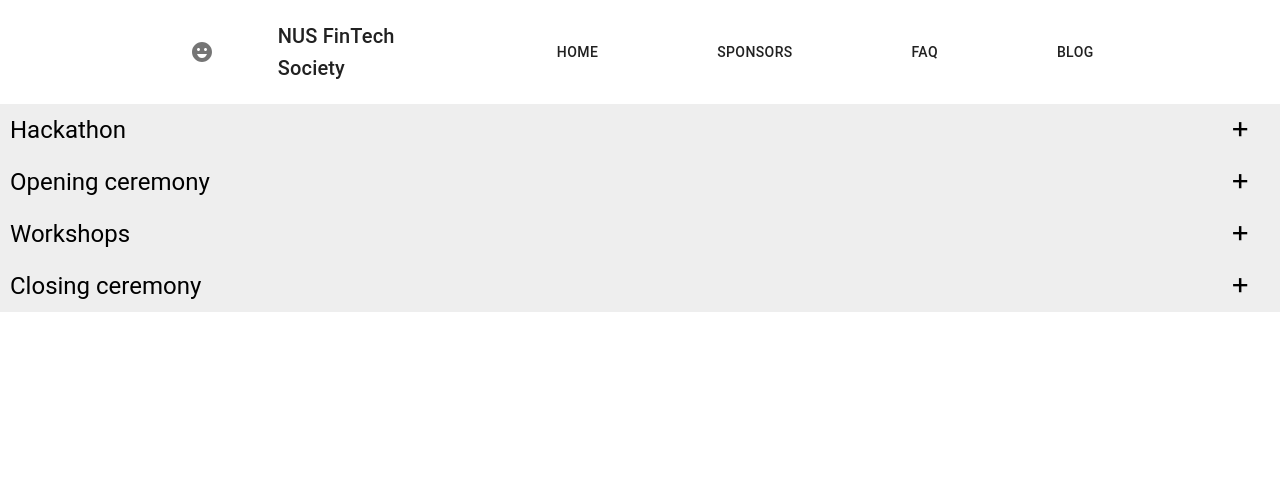
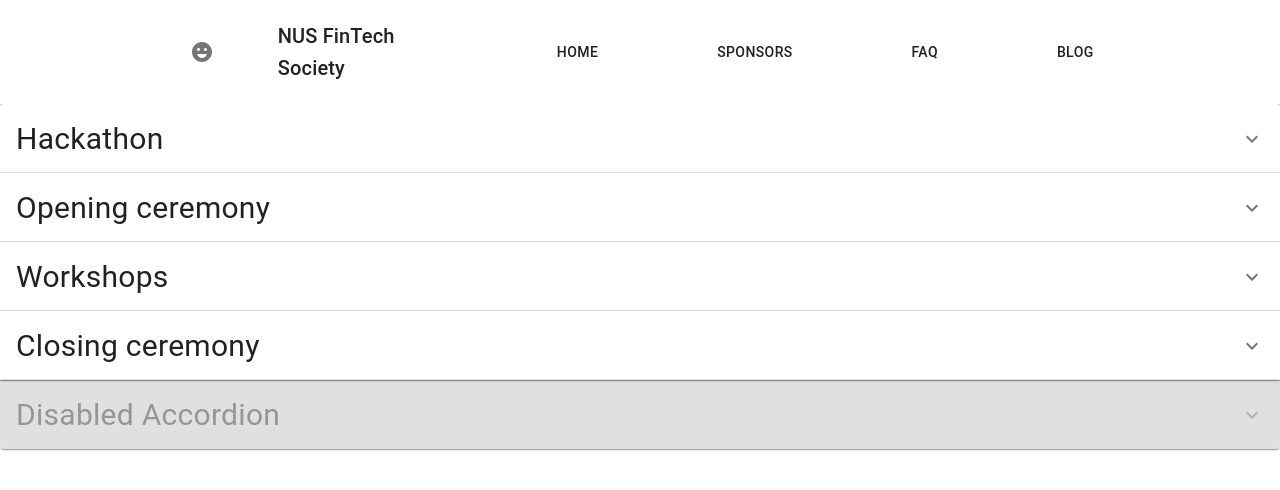
Before and after one commit to NUS-Fintech-Society/SD_FTS_Month, a React (Create React App) app in the folder fintech-month/: page /faq in a window 1280 px wide. Shown: the top 490 px of the page. Built offline with nearby package versions, Linux system fonts and the light colour scheme; the HTML template or start-up script is replaced by a standard one.

Commit message:
FaqPage v2.0

```diff
--- a/fintech-month/src/pages/faq/Accordion.css
+++ /dev/null
@@ -1,33 +0,0 @@
-.accordion-header {
-    background-color: #eee;
-    cursor:pointer;
-    padding: 10px;
-    position:relative;
-}
-
-.accordion-header:hover {
-    padding: 10px;
-}
-
-.accordion-indicator {
-    font-size:30px;
-    position: absolute;
-    right:30px;
-    top:5px;
-}
-
-.questions {
-    font-size: 24px;
-    padding: 10px 10px;
-    text-align:left;
-    margin:auto;
-    font-weight:bold;
-}
-
-.answers {
-    font-size: 16px;
-    padding: 10px 10px;
-    text-align:left;
-    margin:auto;
-
-}
--- a/fintech-month/src/pages/faq/Accordion.js
+++ /dev/null
@@ -1,47 +0,0 @@
-import React,{useState} from 'react';
-import {Typography} from '@material-ui/core'
-import './Accordion.css'
-
-function Accordion({title,questions}){
-    const [isOpen,setIsOpen] = useState(false);
-
-  return(
-    <div className="accordion">
-      <div
-      onClick={() => setIsOpen(!isOpen)}
-      className="accordion-header"
-      >
-        <Typography variant="h5" align="left">{title}</Typography>
-
-        <div className="accordion-indicator">
-          {isOpen ? '-' : '+'}
-        </div>
-
-      </div>
-
-      {isOpen && (
-      <div className="accordion-body">
-        {questions.map((question) =>
-        {
-          return (
-          <div>
-
-            <Typography className="questions">{question.question}</Typography>
-            {question.answer.map((ans) => {
-              if(ans === ''){
-                return (<br/>)
-              }
-              return (<Typography className="answers">{ans}</Typography>);
-            }
-            )}
-          </div>
-          )
-        })
-        }
-      </div>
-      )}
-    </div>
-  )
-}
-
-export default Accordion;
--- a/fintech-month/src/pages/faq/FaqPage.js
+++ b/fintech-month/src/pages/faq/FaqPage.js
@@ -1,151 +1,223 @@
 import React from 'react';
-import Accordion from './Accordion'
+import { makeStyles } from '@material-ui/core/styles';
+import Accordion from '@material-ui/core/Accordion';
+import AccordionSummary from '@material-ui/core/AccordionSummary';
+import AccordionDetails from '@material-ui/core/AccordionDetails';
+import Typography from '@material-ui/core/Typography';
+import ExpandMoreIcon from '@material-ui/icons/ExpandMore';
+import { FormHelperText } from '@material-ui/core';
 
-function FaqPage(){
-  const products = [
-    {title:'Hackathon',
-     questions: [
-      {
-        question:'Who is eligible to take part in hackathon?',
-        answer: [
-        "All university and polytechnic students in Singapore are welcome to sign up for the hackathon!"
-        ],
-      },
-      {
-        question:'Are there any requirements for the hackathon team formation?',
-        answer: [
-        "The team should be made up of 2-4 members. Team members need not be from the same school. Please appoint a team leader to be the main point of contact.",
-        ],
-      },
-      {
-        question:'How do we sign-up?',
-        answer: [
-        "Sign-up links will be made available when registration opens. You may retrieve the links from our social media (Instagram, Telegram, LinkedIn).",
-        "",
-        "Each team should only sign up once. Please appoint a team leader and fill up team members' particulars as stated in the form.",
-        ],
-      },
-      {
-        question:'How many rounds are there in the hackathon?',
-        answer: [
-          "There are a total of 2 rounds.",
-          "",
-          "Following the first round, our internal judges from Fintech Society will be selecting the top 8 finalist teams.",
-          "",
-          "These 8 finalist teams will then be invited to attend our closing ceremony held at (venue) where they will be pitching their proposals to a panel of distinguished external judges. After which, the judges will pick the top 3 teams as well as the team with the most outstanding pitch to win attractive prizes.",
-        ],
-      },
-      {
-        question:"Will the hackathon be conducted remotely?",
-        answer: [
-        "Yes, the first round will be conducted remotely for all participants.",
-        "",
-        "However, the final round will be conducted physically at (venue) for the top 8 finalist teams. For the teams that did not make it to the final round, we will be conducting a Live Stream event via (platform) for you."
-      ],
-      },
-      {
-        question:"What should the format of the file be for the hackathon submission?",
-        answer: [
-        "TBC"
-      ],
-      },
-      {
-        question:"Where do we submit our files for the hackathon?",
-        answer: [
-        "TBC",
-        ],
-      },
-      {
-        question:"What are the judging criterias?",
-        answer: [
-        "TBC",
-        ],
-      },
-      ]
-    },
-    {title:"Opening ceremony",
-    questions: [
-      {
-        question:"Will the opening ceremony be conducted virtually?",
-        answer: [
-        "Yes, the opening ceremony will be conducted virtually via (platform). We will be sending out the link via email to all hackathon participants 2-3 days before the opening ceremony."
-        ],
-      },
-      {
-        question:"Is it compulsory for all hackathon participants to be present during the opening ceremony?",
-        answer: [
-          "Yes, all hackathon participants must be present during the opening ceremony as we will be revealing the problem statement.",
-          ],
-      },
-    ],
-    },
-    {title:"Workshops",
-    questions: [
-      {
-        question:"How do we sign-up?",
-        answer: [
-        "Sign-up links will be made available when registration opens. You may retrieve the links from our social media (Instagram, Telegram, LinkedIn).",
-        "",
-        "There will be 2 separate forms, one for beginner workshops and another for external workshops. Under each form, please indicate all the sessions that you are keen in attending. Due to limited slots, we would like everyone to fully commit to the sessions that they have signed up for. Hence, if you fail to attend any 2 sessions that you have signed up for, you will be barred from attending future sessions and your slot will be given to the others.",
-        "",
-        "Please sign up individually and only submit each of the forms once.",
-        ],
-      },
-      {
-        question:"Will the workshops be conducted virtually?",
-        answer: [
-        "Yes, both the beginner and external workshops will be conducted virtually via Zoom.",
-        ],
-      },
-      {
-        question:"Are the workshops compulsory for hackathon participants?",
-        answer: [
-        "No. The workshops are meant to better equip all participants, regardless of their background, for the hackathon. If you do not require any additional help/guidance, you need not sign up for the workshops.",
-        ],
-      },
-      {
-        question:"If I am not participating in the hackathon, can I still sign up for any of the workshops?",
-        answer: [
-        "Non-hackathon participants may still sign up for any of the workshops but please note that you’ll not be guaranteed a slot as priority will be given to hackathon participants. In the event that we have leftover slots for any of the workshops, we will be opening them up to non-hackathon participants on a FCFS basis.",
-        ],
-      },
-      {
-        question: "How many workshops can I sign up for?",
-        answer: [
-          "There is no limit to the maximum number of workshops you can sign up for."
-        ]
-      }
+const useStyles = makeStyles((theme) => ({
+  root: {
+    width: '100%',
+  },
+  details : {
+    display: 'flex',
+    flexDirection: 'column',
+  },
+  heading: {
+    fontSize: theme.typography.pxToRem(30),
+    fontWeight: theme.typography.fontWeightRegular,
+  },
+  questions: {
+    fontSize: theme.typography.pxToRem(20),
+    fontWeight: theme.typography.fontWeightBold,
+  },
+  answers: {
+    fontSize: theme.typography.pxToRem(15),
+    fontWeight: theme.typography.fontWeightMedium,
+    padding: theme.spacing(1,2,2)
+  },
+}));
 
-    ],
-    },
-    {title:"Closing ceremony",
-    questions: [
-      {
-        question:"Will all hackathon participants be physically present at the venue?",
-        answer: [
-          "No, in view of COVID-19 restrictions, only the top 8 finalist teams will be invited down to the venue. However, a Live Stream event will be made available to the rest of the participants."
-        ],
-      },
-      {
-        question:"Is it compulsory for all hackathon participants to join in the Live Stream?",
-        answer: [
-          "Yes. Come join us for an exciting lineup of pitches made by our top 8 finalist teams to a panel of external judges and get to claim your e-vouchers from us at the end of the session!",
-        ],
-      },
-    ],
-    },
-  ]
-  return(
-  <div className="App">
-    {products.map(product => (
-      <Accordion
-        title = {product.title}
-        questions = {product.questions}
-      />
-    ))
-    }
-  </div>
-  )
+export default function FaqPage() {
+  const classes = useStyles();
+
+  return (
+    <div className={classes.root}>
+      <Accordion>
+        <AccordionSummary
+          expandIcon={<ExpandMoreIcon />}
+          aria-controls="panel1a-content"
+          id="panel1a-header"
+        >
+          <Typography className={classes.heading}>Hackathon</Typography>
+        </AccordionSummary>
+        <AccordionDetails className={classes.details}>
+          <Typography className={classes.questions}>
+            Who is eligible to take part in the hacakthon?
+          </Typography>
+          <Typography className={classes.answers}>
+            All university and polytechnic students in Singapore are welcome to sign up for the hackathon!
+          </Typography>
+          <Typography className={classes.questions}>
+            Are there any requirements for the hackathon team formation?
+          </Typography>
+          <Typography className={classes.answers}>
+            The team should be made up of 2-4 members. Team members need not be from the same school. Please appoint a team leader to be the main point of contact.
+          </Typography>
+          <Typography className={classes.questions}>
+            How do we sign up?
+          </Typography>
+          <Typography className={classes.answers}>
+            Sign-up links will be made available when registration opens. You may retrieve links from our social media (Instagram, Telegram, LinkedIn).
+          </Typography>
+          <br/>
+          <Typography className={classes.answers}>
+            Each team should only sign up once. Please appoint a team leader and fill up all team members' particulars as stated in the form.
+          </Typography>
+          <Typography className={classes.questions}>
+            How many rounds are there in the hackathon?
+          </Typography>
+          <Typography className={classes.answers}>
+            There are total of 2 rounds.
+          </Typography>
+          <br/>
+          <Typography className={classes.answers}>
+            Following the first round, our internal judges from Fintech Society will be selecting the top 8 finalist teams.
+          </Typography>
+          <br/>
+          <Typography className={classes.answers}>
+            These 8 finalist teams will then be invited to attend our closing ceremony held at (venue) where they will be pitching their proposals to a panel of distinguished external judges. After which, the judges will pick the top 3 teams as well as the team with the most outstanding pitch to win attractive prizes.
+          </Typography>
+          <Typography className={classes.questions}>
+            Will the hackathon be conducted remotely?
+          </Typography>
+          <Typography className={classes.answers}>
+            Yes, the first round will be conducted remotely for all participants.
+          </Typography>
+          <br/>
+          <Typography className={classes.answers}>
+            However, the final round will be conducted physically at (venue) for the top 8 finalist teams. For the teams that did not make it to the final round, we will be conducting a Live Stream event via (platform) for you.
+          </Typography>
+          <Typography className={classes.questions}>
+            What should format of the file be for the hackathon submission?
+          </Typography>
+          <Typography className={classes.answers}>
+            TBC
+          </Typography>
+          <Typography className={classes.questions}>
+            Where do we submit our files for the hackathon?
+          </Typography>
+          <Typography className={classes.answers}>
+            TBC
+          </Typography>
+          <Typography className={classes.questions}>
+            What are the judging criterias?
+          </Typography>
+          <Typography className={classes.answers}>
+            TBC
+          </Typography>
+        </AccordionDetails>
+      </Accordion>
+
+      <Accordion>
+        <AccordionSummary
+          expandIcon={<ExpandMoreIcon />}
+          aria-controls="panel2a-content"
+          id="panel2a-header"
+        >
+          <Typography className={classes.heading}>Opening ceremony</Typography>
+        </AccordionSummary>
+        <AccordionDetails className={classes.details}>
+          <Typography className={classes.questions}>
+            Will the opening ceremony be conducted virtually?
+          </Typography>
+          <Typography className={classes.answers}>
+            Yes, the opening ceremony will be conducted virtually via (platform). We will be sending out the link via email to all hackathon participants 2-3 days before the opening ceremony.
+          </Typography>
+          <Typography className={classes.questions}>
+            Is it compulsory for all hackathon participants to be present during the opening ceremony?
+          </Typography>
+          <Typography className={classes.answers}>
+            Yes, all hackathon participants must be present during the opening ceremony as  we will be revealing the problem statement
+          </Typography>
+        </AccordionDetails>
+      </Accordion>
+
+      <Accordion>
+        <AccordionSummary
+          expandIcon={<ExpandMoreIcon />}
+          aria-controls="panel2a-content"
+          id="panel2a-header"
+        >
+          <Typography className={classes.heading}>Workshops</Typography>
+        </AccordionSummary>
+        <AccordionDetails className={classes.details}>
+          <Typography className={classes.questions}>
+            How do we sign-up?
+          </Typography>
+          <Typography className={classes.answers}>
+            Sign-up links will be made available when registration opens. You may retrieve the links from our social media (Instagram, Telegram, LinkedIn).
+          </Typography>
+          <br/>
+          <Typography className={classes.answers}>
+            There will be 2 separate forms, one for beginner workshops and another for external workshops. Under each form, please indicate all the sessions that you are keen in attending. Due to limited slots, we would like everyone to fully commit to the sessions that they have signed up for. Hence, if you fail to attend any 2 sessions that you have signed up for, you will be banned from attending future sessions and your slot will be given to the others.
+          </Typography>
+          <br/>
+          <Typography className={classes.answers}>
+            Please sign up individually and only submit each of the forms once.
+          </Typography>
+          <Typography className={classes.questions}>
+            Will the workshops be conducted virtually?
+          </Typography>
+          <Typography className={classes.answers}>
+            Yes, both the beginner and external workshops will be conducted virually via Zoom.
+          </Typography>
+          <Typography className={classes.questions}>
+            Are the workshops compulsory for hackathon participants?
+          </Typography>
+          <Typography className={classes.answers}>
+            No. The workshops are meant to better equip all participants, regardless of their background, for the hackathon. If you do not require any additional help/guidance, you need not sign up for the workshops.
+          </Typography>
+          <Typography className={classes.questions}>
+            If I am not participating in the hackathon, can I still sign up for any of the workshops?
+          </Typography>
+          <Typography className={classes.answers}>
+            Non-hackathon participants may still sign up for any of the workshops but please note that you'll not be guaranteed a slot as priority will be given to hackathon participants. In the event that we have leftover slots for any of the workshops, we will be opening them up to non-hackathon participants on FCFS basis.
+          </Typography>
+          <Typography className={classes.questions}>
+            How many workshops can I sign up for?
+          </Typography>
+          <Typography className={classes.answers}>
+            There is no limit to the maximum number of workshops you can sign up for.
+          </Typography>
+        </AccordionDetails>
+      </Accordion>
+
+      <Accordion>
+        <AccordionSummary
+          expandIcon={<ExpandMoreIcon />}
+          aria-controls="panel2a-content"
+          id="panel2a-header"
+        >
+          <Typography className={classes.heading}>Closing ceremony</Typography>
+        </AccordionSummary>
+        <AccordionDetails className={classes.details}>
+          <Typography className={classes.questions}>
+            Will all hackathon participants be physically present at the venue?
+          </Typography>
+          <Typography className={classes.answers}>
+            No, in view of COVID-19 restrictions, only the top 8 finalist teams will be invited down to the venue. However, a Live Stream event will be made available to the rest of the participants.
+          </Typography>
+          <Typography className={classes.questions}>
+            Is it compulsory for all hackathon participants to join in the Live Stream?
+          </Typography>
+          <Typography className={classes.answers}>
+            Yes. Come join us for an exciting lineup of pitches made by our top 8 finalist teams to a panel of external judges and get to claim your e-vouchers from us at the end of the session!
+          </Typography>
+        </AccordionDetails>
+      </Accordion>
+
+      <Accordion disabled>
+        <AccordionSummary
+          expandIcon={<ExpandMoreIcon />}
+          aria-controls="panel3a-content"
+          id="panel3a-header"
+        >
+          <Typography className={classes.heading}>Disabled Accordion</Typography>
+        </AccordionSummary>
+      </Accordion>
+    </div>
+  );
 }
-
-export default FaqPage;
```
